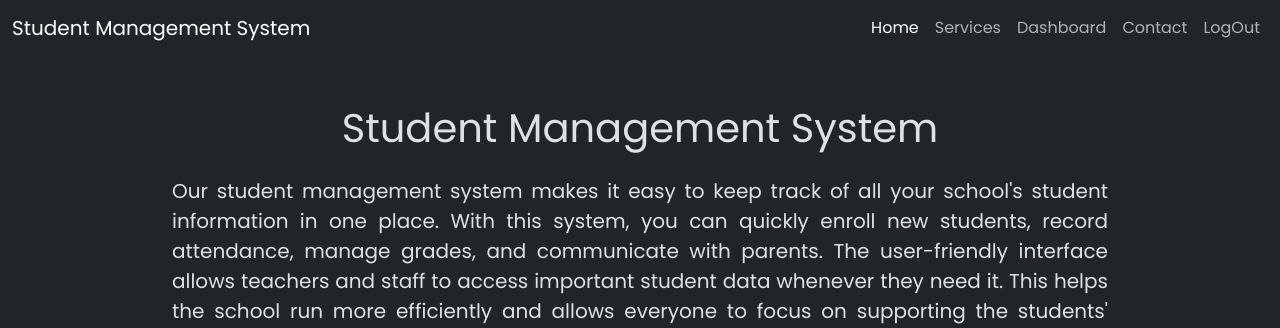
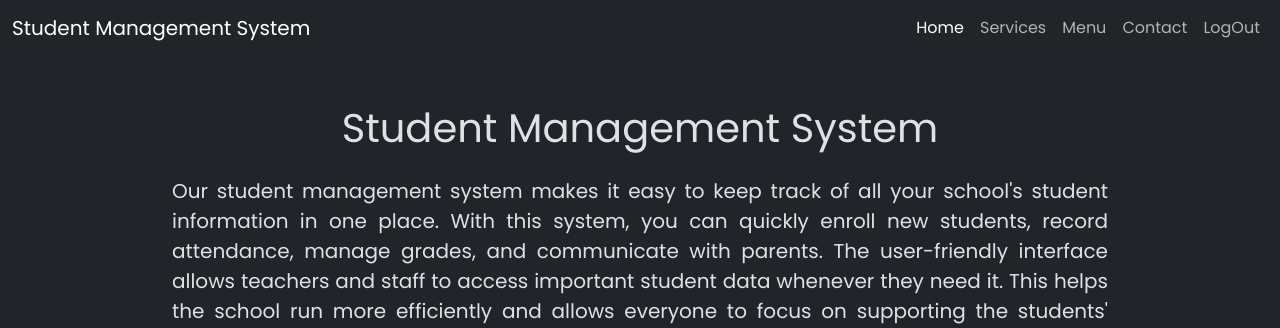
Before and after one commit to Gopal-Khadka/SMS, a Django app: page / in a window 1280 px wide. Shown: the top 328 px of the page. Run offline with Django 5.2, Linux system fonts and the light colour scheme; a user stored in the database is signed in; some libraries are stand-ins or nearby versions.

Commit message:
fix: Change dashboard to menu

```diff
--- a/main_app/urls.py
+++ b/main_app/urls.py
@@ -8,5 +8,5 @@ urlpatterns = [
     path("logout", views.logOutUser, name="logOutUser"),
     path("contact", views.contact, name="contact"),
     path("services", views.services, name="services"),
-    path("dashboard", views.dashboard, name="dashboard"),
+    path("menu", views.menu, name="menu"),
 ]
--- a/main_app/views.py
+++ b/main_app/views.py
@@ -9,8 +9,8 @@ def index(request):
     return render(request, "main_app/index.html")
 
 @login_required(login_url='main_app:logInUser')
-def dashboard(request):
-    return render(request, "main_app/dashboard.html")
+def menu(request):
+    return render(request, "main_app/menu.html")
 
 @login_required(login_url='main_app:logInUser')
 def contact(request):
--- a/templates/main_app/navbar.html
+++ b/templates/main_app/navbar.html
@@ -26,7 +26,7 @@
         <!--NOTE: This may look bad code but is necessary to highlight the current active page-->
         <a class="nav-link {% if request.resolver_match.view_name == "main_app:index" %}active{% endif %}" href="{% url "main_app:index" %}">Home</a>
         <a class="nav-link {% if request.resolver_match.view_name == "main_app:services" %}active{% endif %}" href="{% url "main_app:services" %}">Services</a>
-        <a class="nav-link {% if request.resolver_match.view_name == "main_app:dashboard" %}active{% endif %}" href="{% url "main_app:dashboard" %}">Dashboard</a>
+        <a class="nav-link {% if request.resolver_match.view_name == "main_app:menu" %}active{% endif %}" href="{% url "main_app:menu" %}">Menu</a>
         <a class="nav-link {% if request.resolver_match.view_name == "main_app:contact" %}active{% endif %}" href="{% url "main_app:contact" %}">Contact</a>
         <a class="nav-link {% if request.resolver_match.view_name == "main_app:logOutUser" %}active{% endif %}" href="{% url "main_app:logOutUser" %}">LogOut</a>
       </div>
```
Also changed, not shown: templates/main_app/menu.html (renamed from templates/main_app/dashboard.html).
